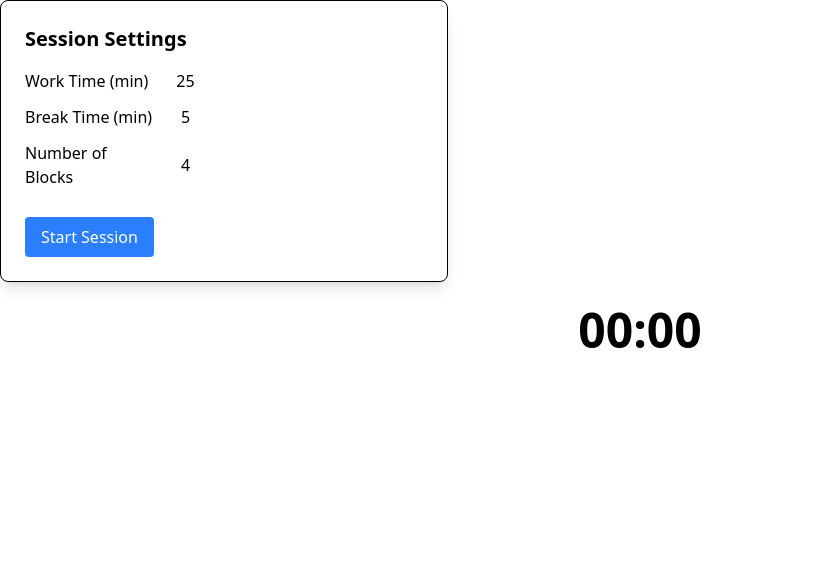
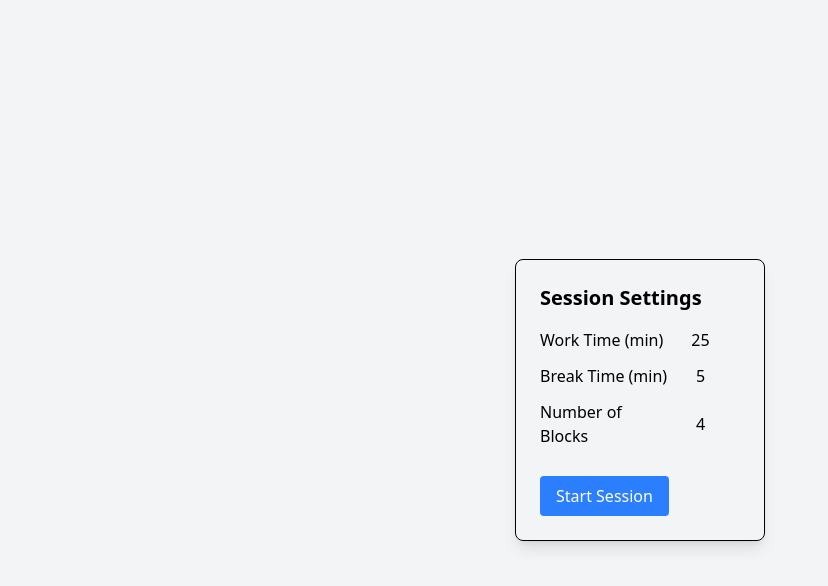
Before and after one commit to ishi-pishi/brainhaven, a React app in the folder frontend/: page / in a window 1280 px wide. Shown: the top 586 px of the page, without its empty margins (0-828 px from the left). Built offline with nearby package versions, Linux system fonts and the light colour scheme; the HTML template or start-up script is replaced by a standard one.

Commit message:
Add navigation from settings page to timer

```diff
--- a/frontend/src/App.tsx
+++ b/frontend/src/App.tsx
@@ -1,11 +1,14 @@
-import TimerDisplay from "./components/pomodoroSession/TimerDisplay";
-import { SettingsMenu } from "./components/setSettings/settingsMenu";
+import { BrowserRouter as Router, Routes, Route } from "react-router-dom";
+import { SettingsMenuPage } from "./pages/SettingsMenuPage"
+import { TimerPage } from "./pages/TimerPage"
 
 export default function App() {
   return (
-    <div className="">
-      <SettingsMenu></SettingsMenu>
-      <TimerDisplay></TimerDisplay>
-    </div>
+    <Router>
+      <Routes>
+        <Route path="/" element={<SettingsMenuPage />} />
+        <Route path="/timer" element={<TimerPage />} />
+      </Routes>
+    </Router>
   );
 }
--- a/frontend/src/components/setSettings/SettingsMenu.tsx
+++ b/frontend/src/components/setSettings/SettingsMenu.tsx
@@ -1,4 +1,6 @@
 import { useState } from 'react';
+
+import { useNavigate } from "react-router-dom";
 
 import { SessionSettings } from '../../logic/timer/SessionSettings';
 import { ActiveSession } from '../../logic/timer/ActiveSession';
@@ -6,13 +8,16 @@ import { ActiveSession } from '../../logic/timer/ActiveSession';
 
 // SessionSettings page
 export function SettingsMenu() {
+    const navigate = useNavigate();
+
     // All in min
     const [workTime, setWorkTime] = useState(25);
     const [breakTime, setBreakTime] = useState(5);
     const [numBlocks, setNumBlocks] = useState(4);
 
     const handleStartSession = () => {
-        // TODO: nav to next page
+        navigate("/timer");
+
         const settings = new SessionSettings(toMs(workTime), toMs(breakTime), numBlocks);
         const session = new ActiveSession(settings); // start session
         session.start();
--- /dev/null
+++ b/frontend/src/pages/SettingsMenuPage.tsx
@@ -0,0 +1,9 @@
+import { SettingsMenu } from "../components/setSettings/SettingsMenu";
+
+export function SettingsMenuPage() {
+  return (
+    <div className="flex justify-center items-center min-h-screen bg-gray-100">
+      <SettingsMenu />
+    </div>
+  );
+}
--- /dev/null
+++ b/frontend/src/pages/TimerPage.tsx
@@ -0,0 +1,9 @@
+import TimerDisplay from "../components/pomodoroSession/TimerDisplay";
+
+export function TimerPage() {
+  return (
+    <div className="">
+      <TimerDisplay />
+    </div>
+  );
+}
```
